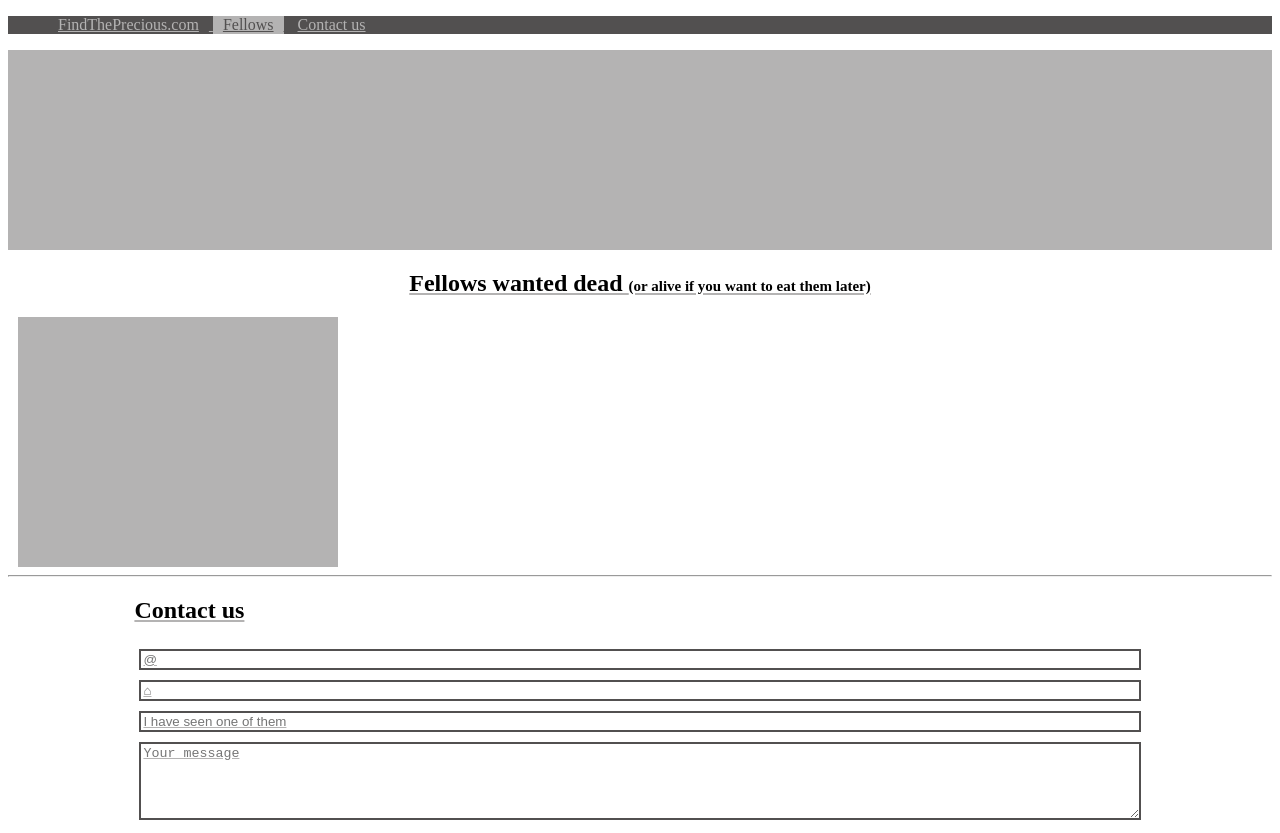
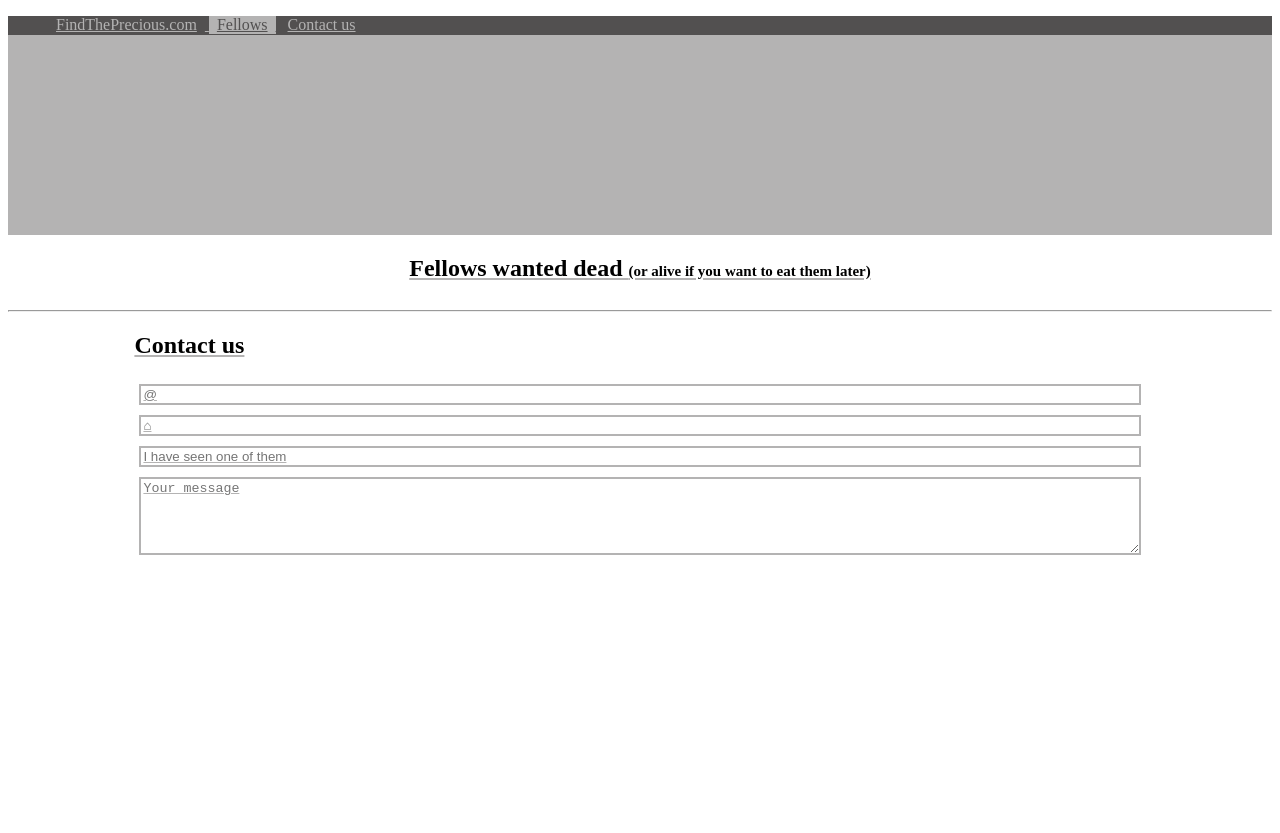
Before and after one commit to SandraConil/boxmodel2, a website: page index.html in a window 1280 px wide. After the commit the page ends 800 px from the top, so only its background shows below. Drawn offline with Linux system fonts and the light colour scheme.

Commit message:
changements soir

```diff
--- a/index.html
+++ b/index.html
@@ -28,7 +28,7 @@
         <h2>Fellows wanted dead <span class="small">(or alive if you want to eat them later)</span></h2>
       </section>
 
-      <section class="container">
+      <section class="flex-center">
           <article></article>
           <article></article>
           <article></article>
--- a/style.css
+++ b/style.css
@@ -1,9 +1,10 @@
 header nav {
   background-color: rgb(82, 80, 80);
+  height: 1.2rem;
 }
 header nav ul li {
   display: inline-block;
-  padding-inline: 10px;
+  padding-inline: .5rem;
   text-decoration: none;
 }
 /*couleur de mes liens en gris*/
@@ -34,15 +35,14 @@ header nav ul li a:hover {
  font-size: 15px;
  text-decoration : none;
  }
+
 /*article*/
-.container{
+.flex-center{
   display: flex;
-  justify-content: center;
-  width:320px;
-  height:250px;
-  background-color:rgb(180, 179, 179);
-  margin-inline: 10px;
+  justify-content: space-between;
+  background-color: brown;
 }
+
 
 /*form*/
 .title2{
@@ -55,10 +55,11 @@ form{
 .form2{
   display: flex;
   flex-direction: column;
+  text-align: center;
 }
 input, textarea {
   margin: 5px;
-  border: 2px solid rgb(82, 80, 80);
+  border: 2px solid rgb(180, 179, 179);
 }
 textarea{
   height: 70px;
```
